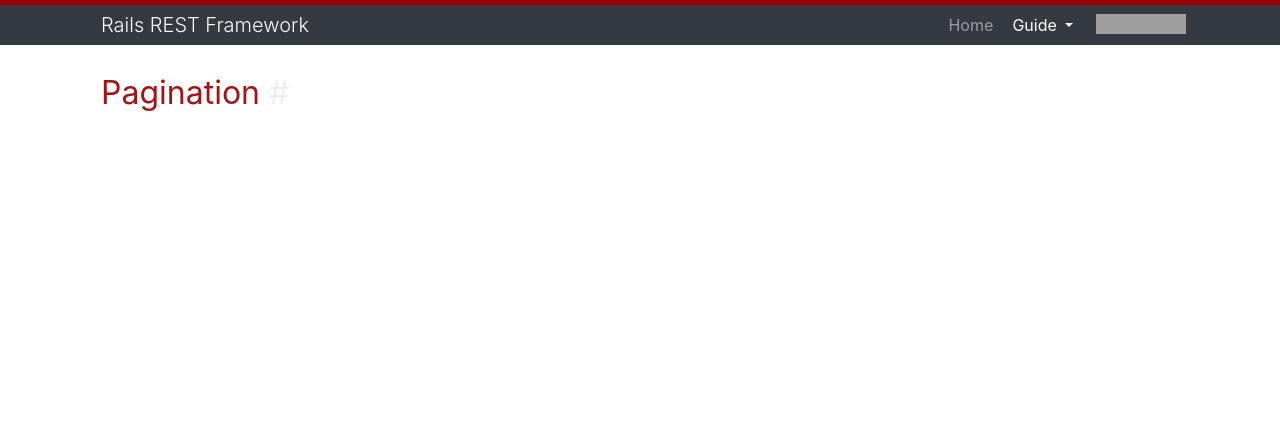
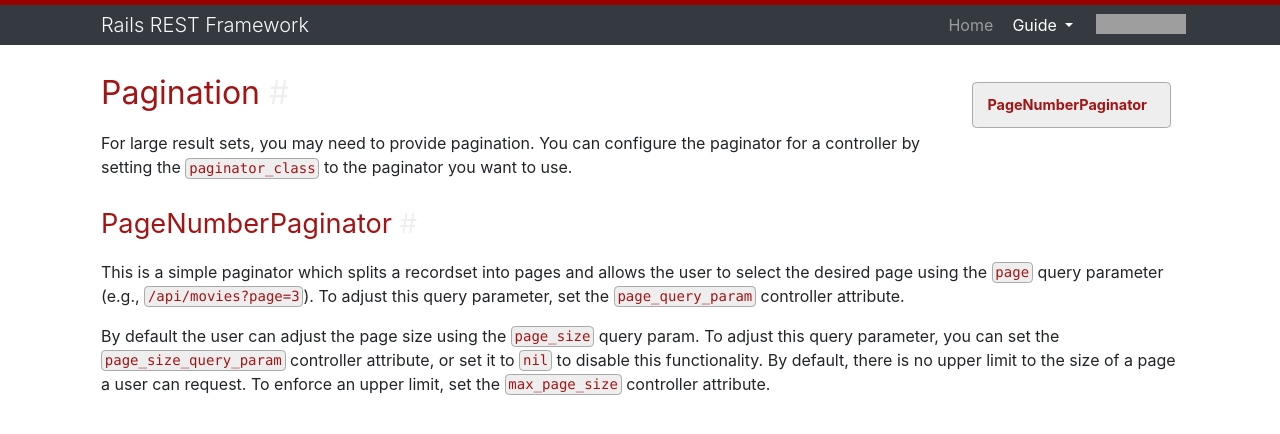
Before and after one commit to gregschmit/rails-rest-framework, a Jekyll site: the page built from docs/_guide/5_pagination.md, in a window 1280 px wide. Shown: the top 434 px of the page. Built offline with Jekyll 4.4.1, drawn with Linux system fonts in a browser that asks for light colours; nearby versions of some CDN libraries; grey boxes are pictures that could not be loaded.

Commit message:
Document pagination.

```diff
--- a/docs/_guide/5_pagination.md
+++ b/docs/_guide/5_pagination.md
@@ -5,3 +5,17 @@ position: 5
 slug: pagination
 ---
 # Pagination
+
+For large result sets, you may need to provide pagination. You can configure the paginator for a
+controller by setting the `paginator_class` to the paginator you want to use.
+
+## PageNumberPaginator
+
+This is a simple paginator which splits a recordset into pages and allows the user to select the
+desired page using the `page` query parameter (e.g., `/api/movies?page=3`). To adjust this query
+parameter, set the `page_query_param` controller attribute.
+
+By default the user can adjust the page size using the `page_size` query param. To adjust this query
+parameter, you can set the `page_size_query_param` controller attribute, or set it to `nil` to
+disable this functionality. By default, there is no upper limit to the size of a page a user can
+request. To enforce an upper limit, set the `max_page_size` controller attribute.
--- a/lib/rest_framework/controller_mixins/base.rb
+++ b/lib/rest_framework/controller_mixins/base.rb
@@ -37,7 +37,7 @@ module RESTFramework
           extra_member_actions: nil,
           filter_backends: nil,
           paginator_class: nil,
-          page_size: nil,
+          page_size: 20,
           page_query_param: 'page',
           page_size_query_param: 'page_size',
           max_page_size: nil,
--- a/lib/rest_framework/paginators.rb
+++ b/lib/rest_framework/paginators.rb
@@ -19,8 +19,7 @@ module RESTFramework
 
       # Get from context, if allowed.
       if @controller.class.page_size_query_param
-        page_size = @controller.params[@controller.class.page_size_query_param].presence
-        if page_size
+        if page_size = @controller.params[@controller.class.page_size_query_param].presence
           page_size = page_size.to_i
         end
       end
@@ -29,9 +28,6 @@ module RESTFramework
       if !page_size && @controller.class.page_size
         page_size = @controller.class.page_size
       end
-
-      # Fallback to a page size of 15.
-      page_size = 15 unless page_size
 
       # Ensure we don't exceed the max page size.
       if @controller.class.max_page_size && page_size > @controller.class.max_page_size
```
Also changed, not shown: README.md.
